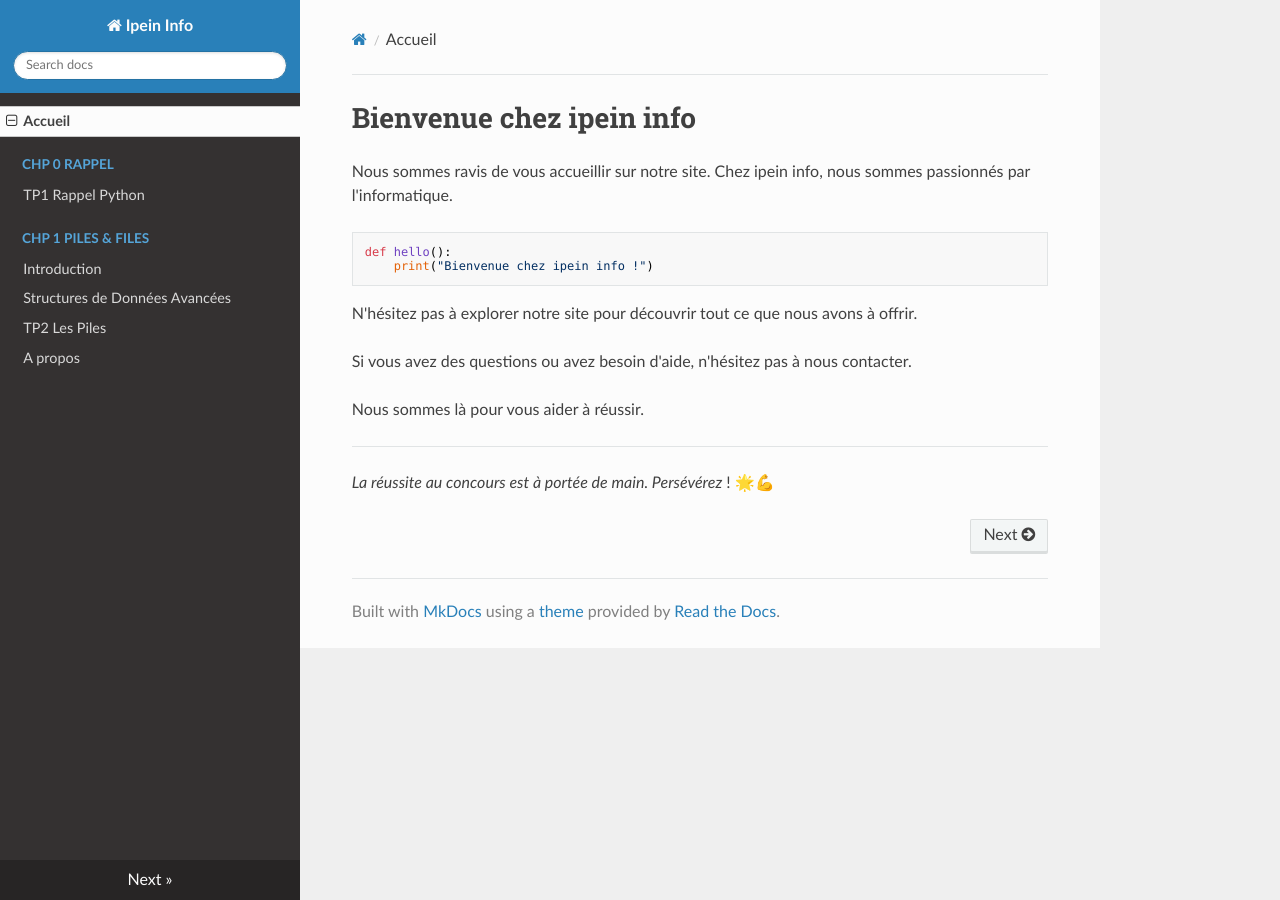
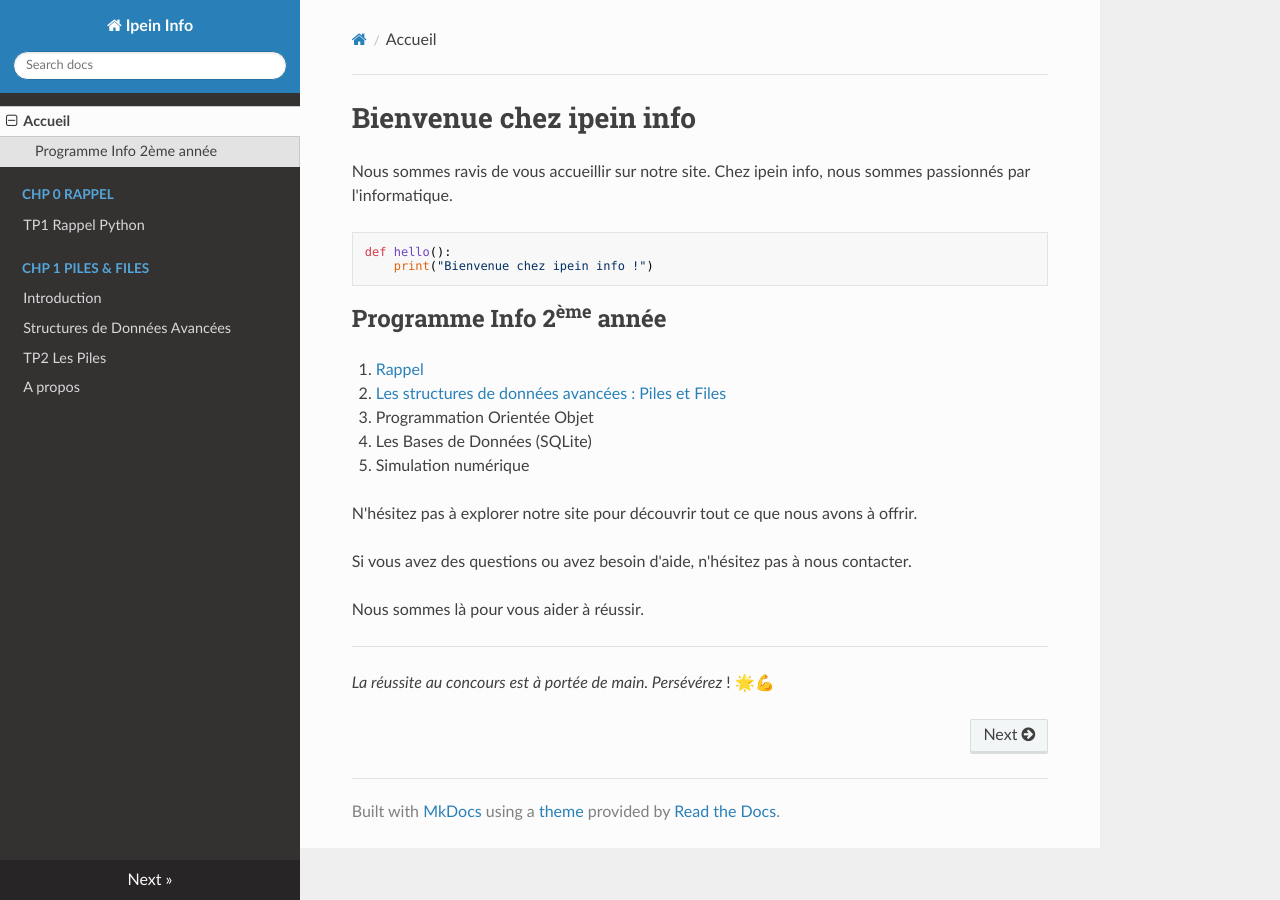
Before and after one commit to anis-saied/ipein, an MkDocs documentation site: the page built from docs/index.md, in a window 1280 px wide. Built offline with MkDocs 1.6.1, drawn with Linux system fonts in a browser that asks for light colours; nearby versions of some CDN libraries.

Commit message:
ajouter plan de cours 2eme année info

````diff
--- a/docs/index.md
+++ b/docs/index.md
@@ -9,12 +9,24 @@ date: 04-09-2023
 
 Nous sommes ravis de vous accueillir sur notre site. Chez ipein info, nous sommes passionnés par l'informatique.
 
-
-
 ```python
 def hello():
     print("Bienvenue chez ipein info !")
 ```
+
+## Programme Info 2<sup>ème</sup> année
+
+1. [Rappel](/rappel/chp0_Rappel/)
+
+2. [Les structures de données avancées : Piles et Files](/piles-files/introduction/)
+
+3. Programmation Orientée Objet
+
+4. Les Bases de Données (SQLite)
+
+5. Simulation numérique
+
+
 
 N'hésitez pas à explorer notre site pour découvrir tout ce que nous avons à offrir.
 
````
Also changed, not shown: docs/piles-files/file.md (added, +19 -0 lines), 14 other files.
